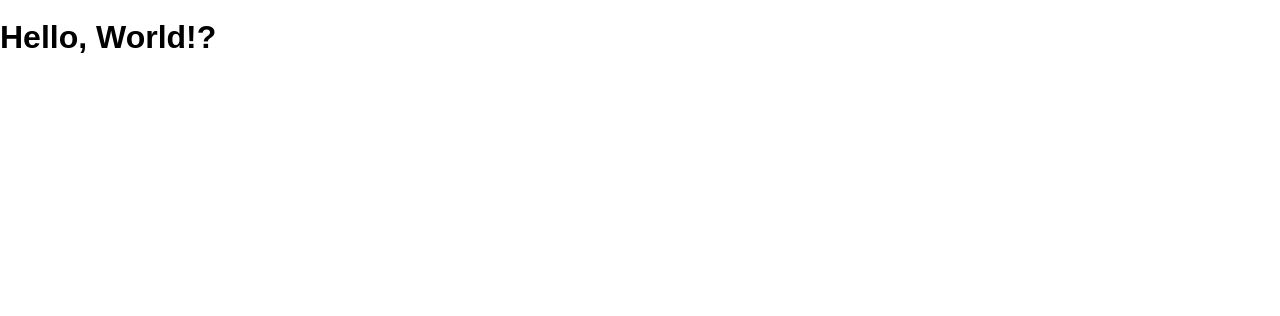
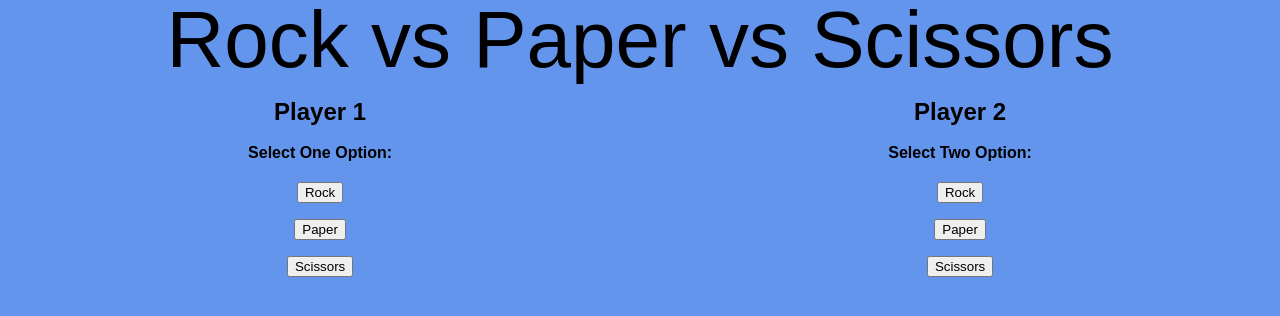
Before and after one commit to DRibeiro1124/rock-paper-scissors, a website: page public/index.html in a window 1280 px wide. Drawn offline with Linux system fonts and the light colour scheme.

Commit message:
basic html and css laid out

```diff
--- a/public/index.html
+++ b/public/index.html
@@ -7,7 +7,45 @@
     <link rel="stylesheet" href="/screen.css">
   </head>
   <body>
-    <h1>Hello, World!</h1>
+      <section class="headline">
+        <header>Rock vs Paper vs Scissors</header>
+      </section>
+
+      <section class="players">
+        <section>
+          <h2>Player 1</h2>
+           <section>
+             <h4>Select One Option:</h4>
+             <p><button>Rock</button></p>
+             <p><button>Paper</button></p>
+             <p><button>Scissors</button></p>
+          </section>
+        </section>
+
+        <section>
+            <h2>Player 2</h2>
+             <section>
+               <h4>Select Two Option:</h4>
+               <p><button>Rock</button></p>
+               <p><button>Paper</button></p>
+               <p><button>Scissors</button></p>
+            </section>
+        </section>
+      </section>
+
+
+
+
+
+
+
+
+
+
+
+
+
+
     <script src="/main.js" charset="utf-8"></script>
   </body>
 </html>
--- a/public/screen.css
+++ b/public/screen.css
@@ -6,4 +6,17 @@ body {
   margin: 0;
   min-height: 100%;
   font: 16px / 1 sans-serif;
+  background-color: cornflowerblue;
 }
+
+.headline {
+  font-family: fantasy;
+  text-align: center;
+  font-size: 5em;
+}
+
+.players {
+  display: flex;
+  justify-content: space-around;
+  text-align: center;
+}
```
